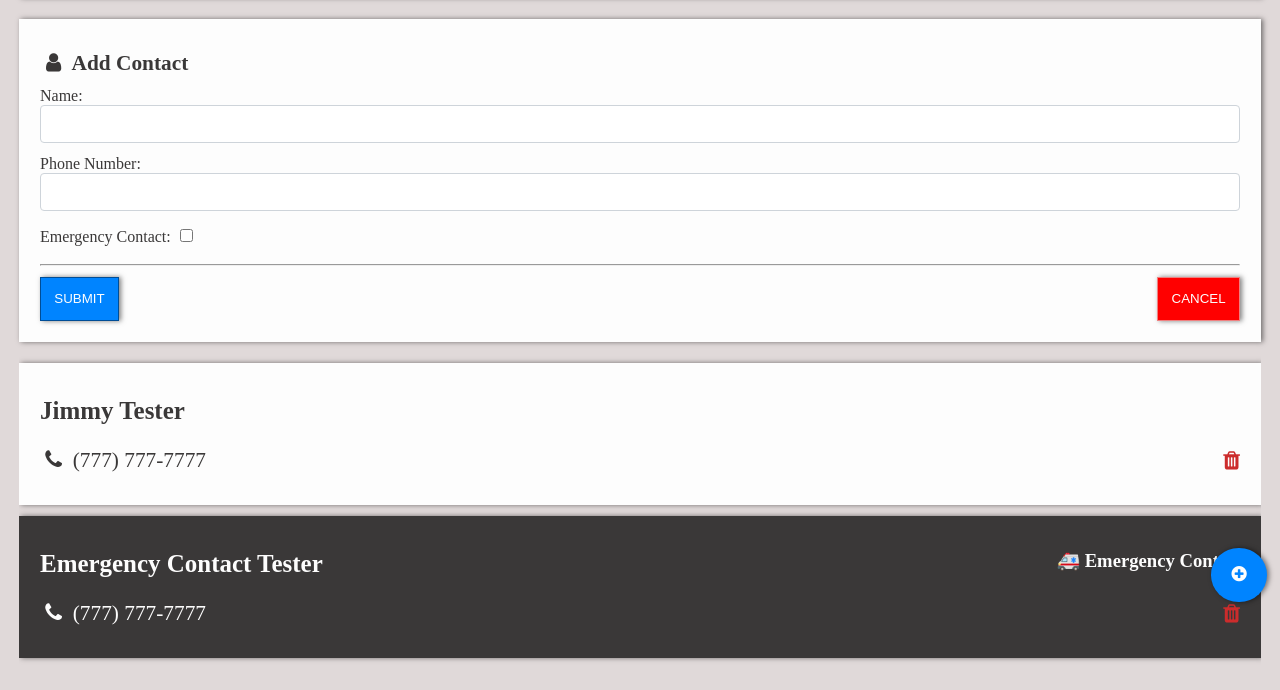
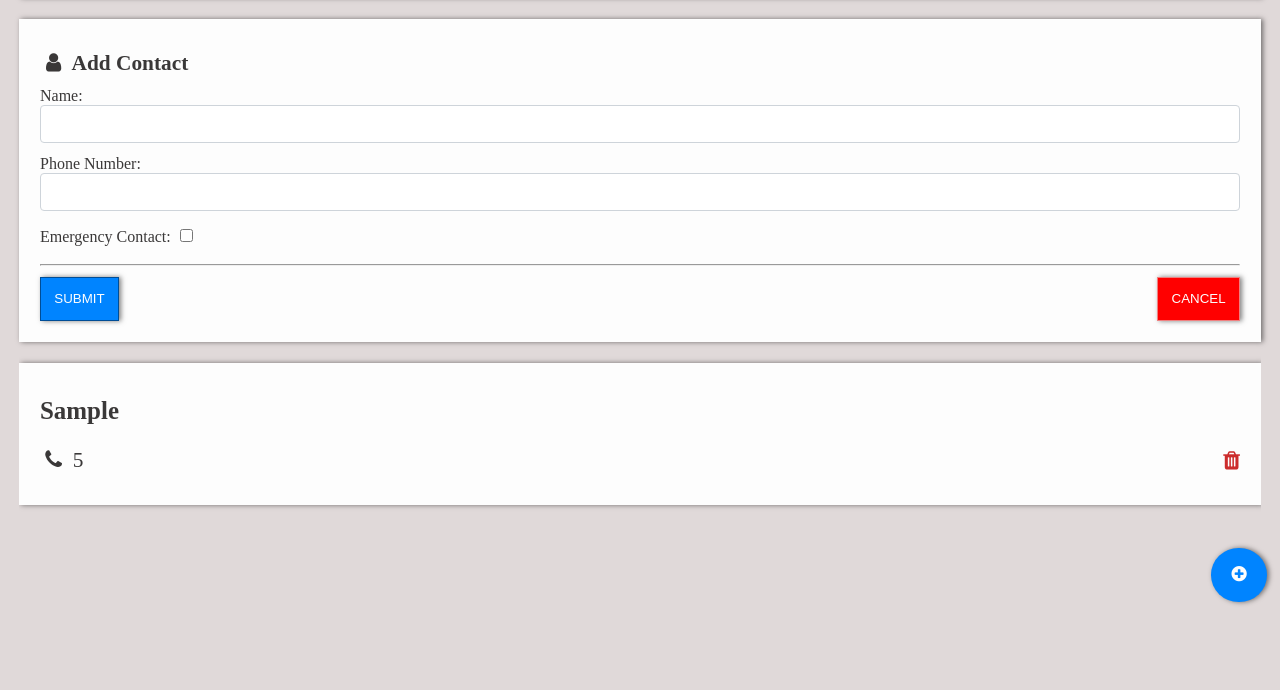
Before and after one commit to ethanmmay/contacts-challenge, a plain HTML site: page index.html in a window 1280 px wide. Both pictures are taken after typing "Sample", "5" into the empty fields and a click on the button "SUBMIT". Shown: the part 185-875 px from the top of the page. After the commit the page ends 800 px from the top, so only its background shows below. Drawn offline with Linux system fonts and the light colour scheme.

Commit message:
Drawing Contacts Checkpoint

```diff
--- a/index.html
+++ b/index.html
@@ -54,29 +54,7 @@
       </div>
     </form>
 
-    <div class="contacts" id="contact-list">
-      <!-- TODO Remove these templates and draw them using JavaScript -->
-      <div class="card mt-1 mb-1">
-        <h3 class="mt-1 mb-1">Jimmy Tester</h3>
-        <div class="d-flex space-between">
-          <p>
-            <i class="fa fa-fw fa-phone"></i>
-            <span>(777) 777-7777</span>
-          </p>
-          <i class="action fa fa-trash text-danger"></i>
-        </div>
-      </div>
-      <div class="card mt-1 mb-1 emergency-contact">
-        <h3 class="mt-1 mb-1">Emergency Contact Tester</h3>
-        <div class="d-flex space-between">
-          <p>
-            <i class="fa fa-fw fa-phone"></i>
-            <span>(777) 777-7777</span>
-          </p>
-          <i class="action fa fa-trash text-danger"></i>
-        </div>
-      </div>
-    </div>
+    <div class="contacts" id="contact-list"></div>
   </main>
 
   <script src="main.js"></script>
--- a/main.js
+++ b/main.js
@@ -27,6 +27,7 @@ function addContact(event) {
 
   console.log(contacts)
   saveContacts()
+  drawContacts()
   form.reset()
 }
 
@@ -56,7 +57,39 @@ function loadContacts() {
  * contacts in the contacts array
  */
 function drawContacts() {
+  let template = " "
 
+  contacts.forEach(contact => {
+    if (!contact.emergencyContact) {
+      template += `
+       <div class="card mt-1 mb-1">
+        <h3 class="mt-1 mb-1">${contact.name}</h3>
+        <div class="d-flex space-between">
+          <p>
+            <i class="fa fa-fw fa-phone"></i>
+            <span>${contact.phone}</span>
+          </p>
+          <i class="action fa fa-trash text-danger"></i>
+        </div>
+      </div>
+        `
+    } else {
+      template += `
+      <div class="card mt-1 mb-1 emergency-contact">
+        <h3 class="mt-1 mb-1">${contact.name}</h3>
+        <div class="d-flex space-between">
+          <p>
+            <i class="fa fa-fw fa-phone"></i>
+            <span>${contact.phone}</span>
+          </p>
+          <i class="action fa fa-trash text-danger"></i>
+        </div>
+      </div>
+      `
+    }
+    })
+
+  document.getElementById("contact-list").innerHTML = template
 }
 
 /**
```
